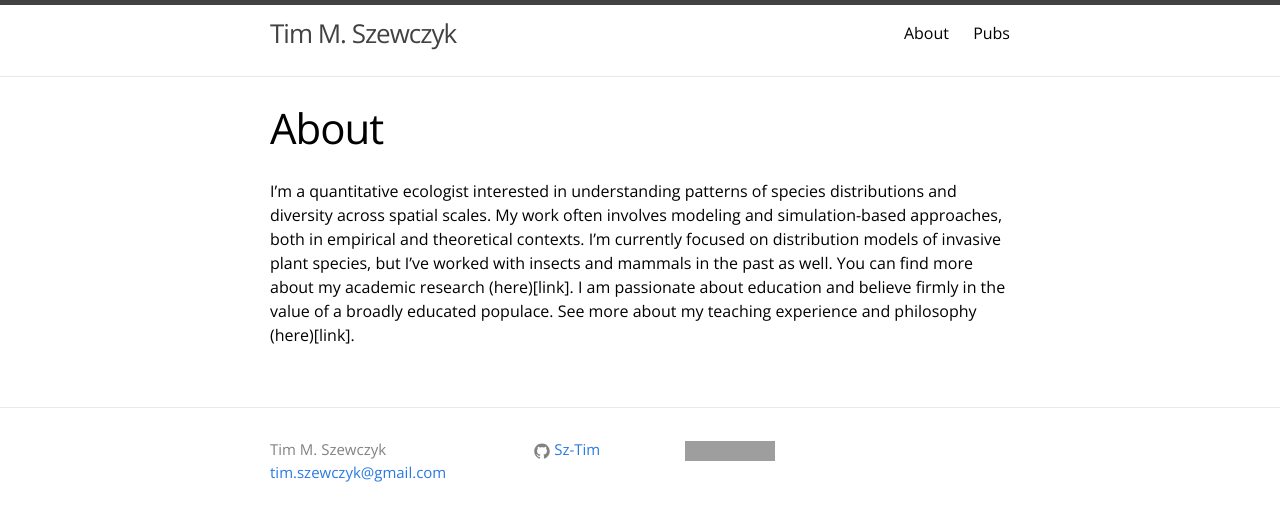
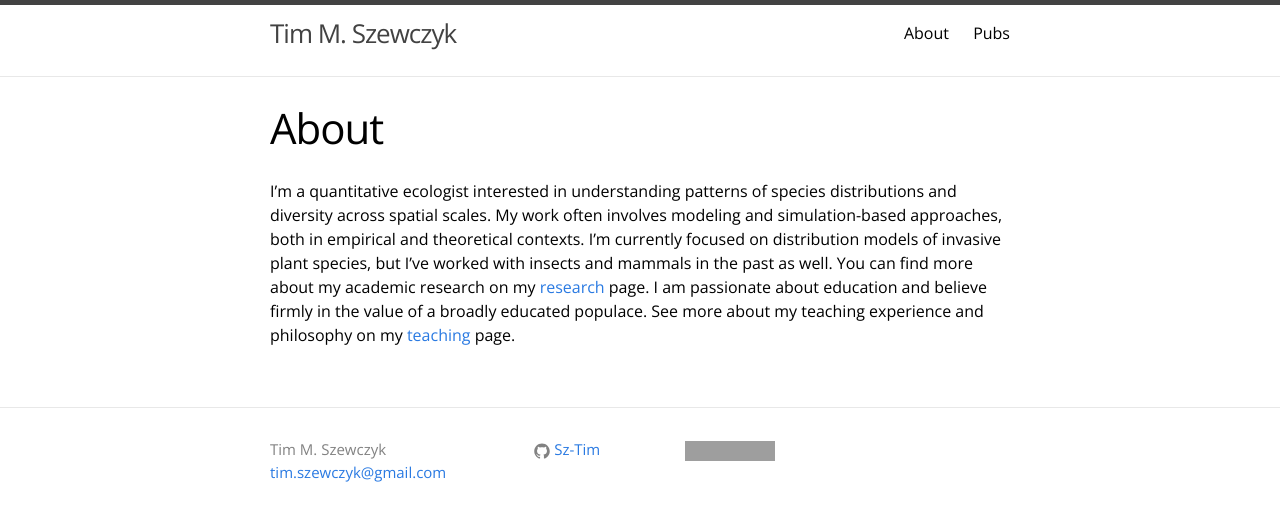
Before and after one commit to Sz-Tim/Sz-Tim.github.io, a Jekyll site: the page built from about.md, in a window 1280 px wide. Shown: the top 521 px of the page. Built offline with Jekyll 4.4.1, drawn with Linux system fonts in a browser that asks for light colours; grey boxes are pictures that could not be loaded.

Commit message:
correcting link format

```diff
--- a/about.md
+++ b/about.md
@@ -5,4 +5,4 @@ permalink: /about/
 weight: 2
 ---
 
-I'm a quantitative ecologist interested in understanding patterns of species distributions and diversity across spatial scales. My work often involves modeling and simulation-based approaches, both in empirical and theoretical contexts. I'm currently focused on distribution models of invasive plant species, but I've worked with insects and mammals in the past as well. You can find more about my academic research (here)[link]. I am passionate about education and believe firmly in the value of a broadly educated populace. See more about my teaching experience and philosophy (here)[link].
+I'm a quantitative ecologist interested in understanding patterns of species distributions and diversity across spatial scales. My work often involves modeling and simulation-based approaches, both in empirical and theoretical contexts. I'm currently focused on distribution models of invasive plant species, but I've worked with insects and mammals in the past as well. You can find more about my academic research on my [research](link) page. I am passionate about education and believe firmly in the value of a broadly educated populace. See more about my teaching experience and philosophy on my [teaching](link) page.
```
